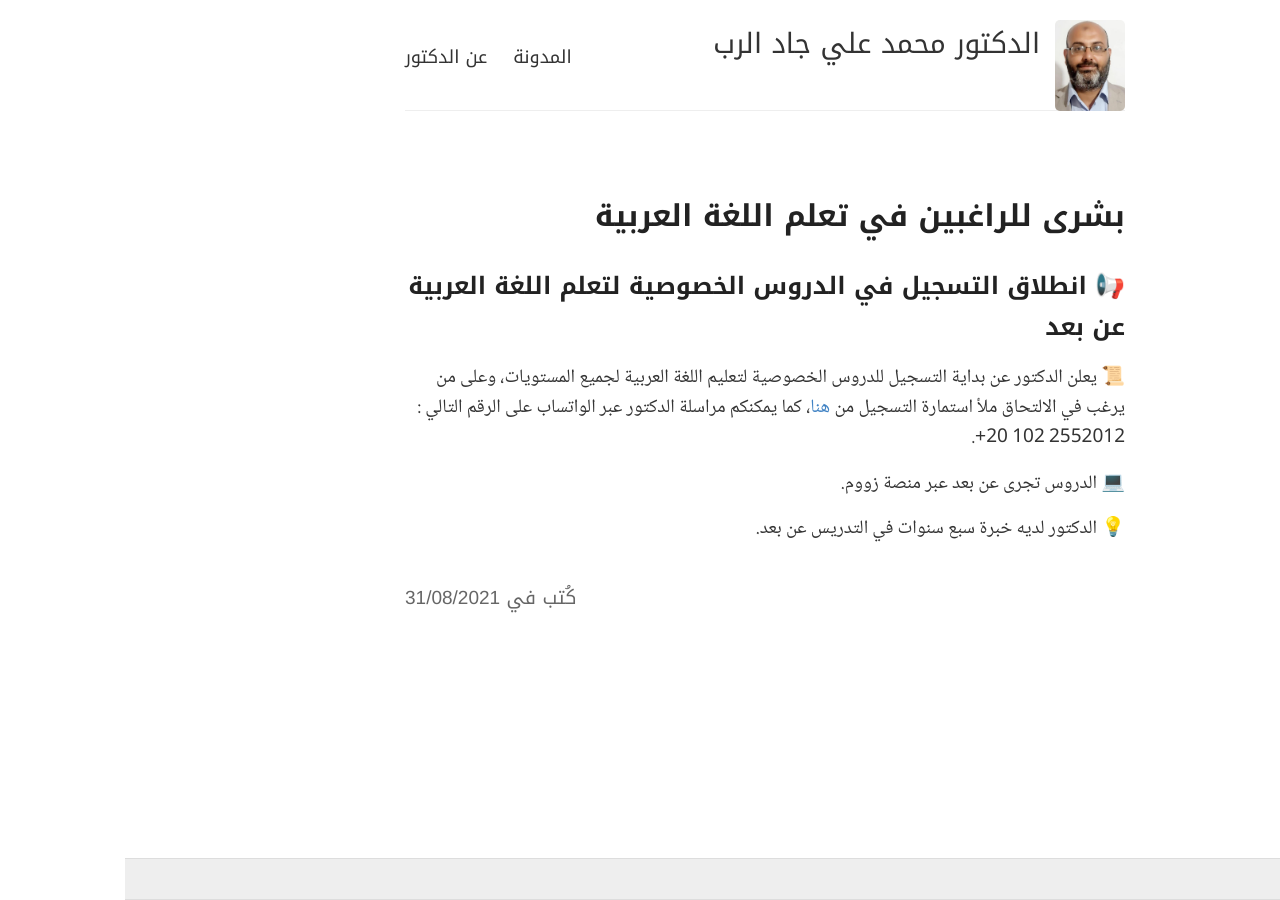
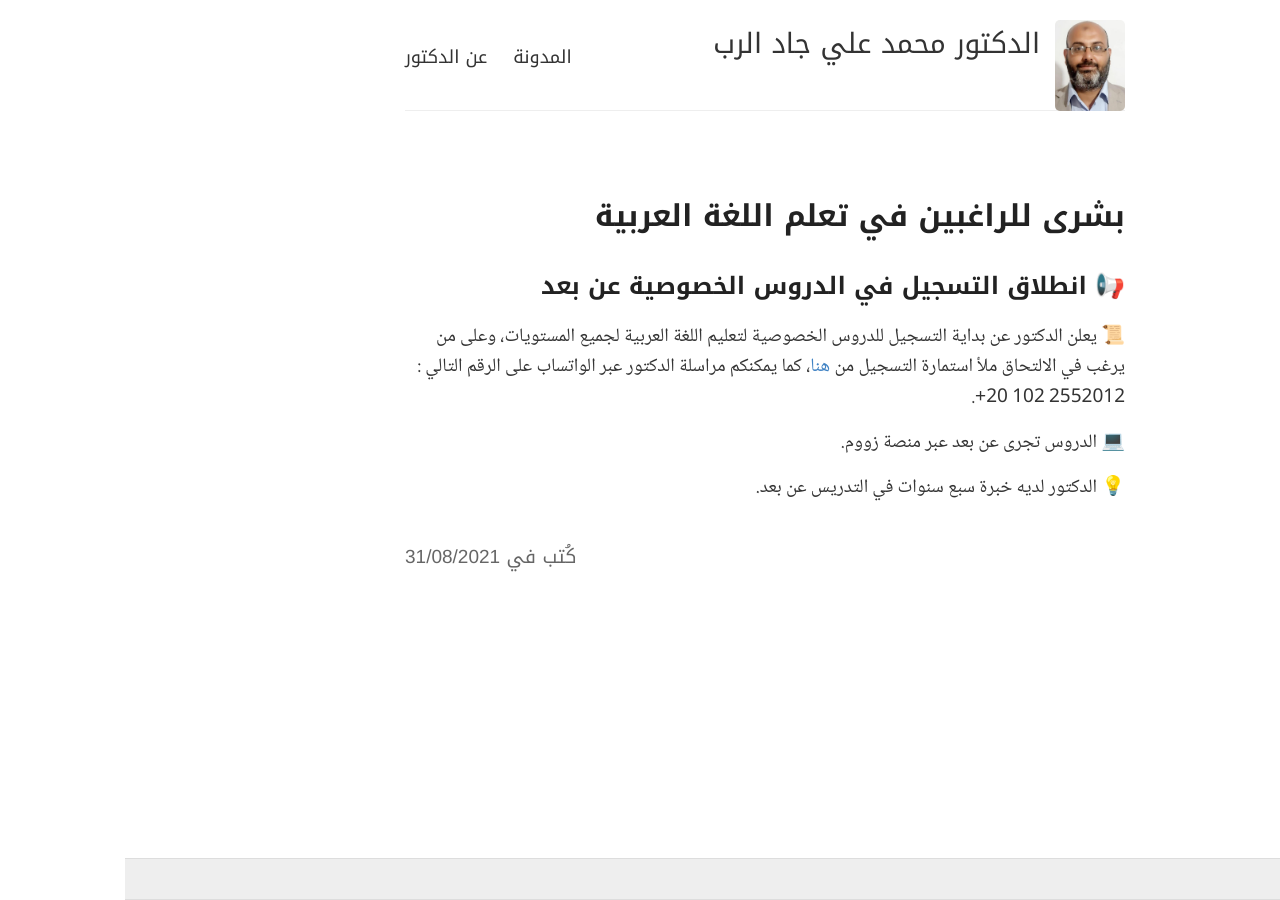
Before and after one commit to MuhammadAlijad/muhammadalijad.github.io, a Jekyll site: the page built from _posts/2021-8-31-apply.md, in a window 1280 px wide. Built offline with Jekyll 4.4.1, drawn with Linux system fonts in a browser that asks for light colours.

Commit message:
Update 2021-8-31-apply.md

```diff
--- a/_posts/2021-8-31-apply.md
+++ b/_posts/2021-8-31-apply.md
@@ -3,7 +3,7 @@ layout: post
 title: بشرى للراغبين في تعلم اللغة العربية
 ---
 
-## 📢 انطلاق التسجيل في الدروس الخصوصية لتعلم اللغة العربية عن بعد
+## 📢 انطلاق التسجيل في الدروس الخصوصية عن بعد
 
 📜 يعلن الدكتور عن بداية التسجيل للدروس الخصوصية لتعليم اللغة العربية لجميع المستويات، وعلى من يرغب في الالتحاق ملأ استمارة التسجيل من [هنا](https://forms.gle/bkasRwet9jX4azdR7)، كما يمكنكم مراسلة الدكتور عبر الواتساب على الرقم التالي : 2552012 102 20+.
 
```
